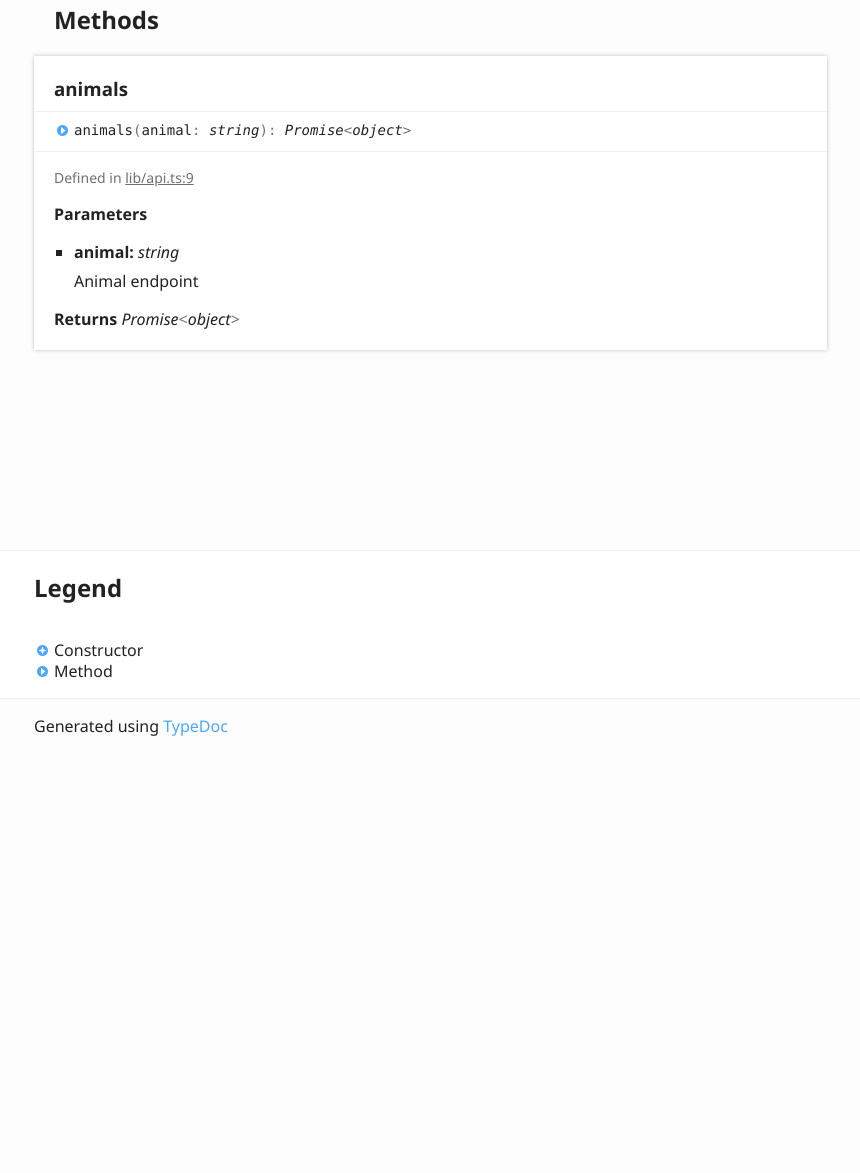
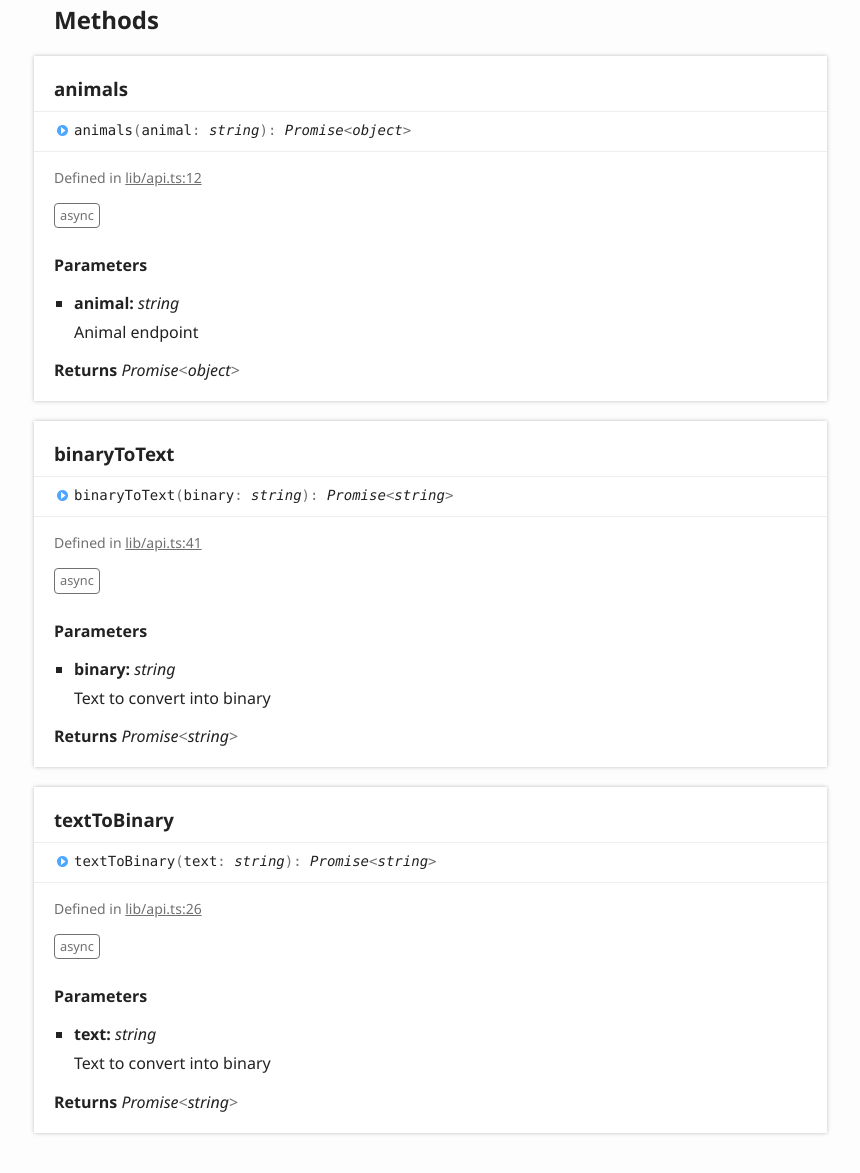
Before and after one commit to hidden-umbrella/akari, a plain HTML site: page classes/API.html in a window 1280 px wide. Shown: the part 967-2140 px from the top of the page, without its empty margins (6-866 px from the left). Before the commit the page ends 1720 px from the top, so only its background shows below. Drawn offline with Linux system fonts and the light colour scheme.

Commit message:
docs: Generated for 637787a0b1c6d244f3ef7fad6da69311ff9e8e2a

```diff
--- a/assets/js/search.js
+++ b/assets/js/search.js
@@ -1 +1 @@
-window.searchData = {"kinds":{"128":"Class","512":"Constructor","2048":"Method"},"rows":[{"id":0,"kind":128,"name":"API","url":"classes/API.html","classes":"tsd-kind-class"},{"id":1,"kind":512,"name":"constructor","url":"classes/API.html#constructor","classes":"tsd-kind-constructor tsd-parent-kind-class","parent":"API"},{"id":2,"kind":2048,"name":"animals","url":"classes/API.html#animals","classes":"tsd-kind-method tsd-parent-kind-class","parent":"API"}],"index":{"version":"2.3.9","fields":["name","parent"],"fieldVectors":[["name/0",[0,1.335]],["parent/0",[]],["name/1",[1,9.808]],["parent/1",[0,0.111]],["name/2",[2,9.808]],["parent/2",[0,0.111]]],"invertedIndex":[["animals",{"_index":2,"name":{"2":{}},"parent":{}}],["api",{"_index":0,"name":{"0":{}},"parent":{"1":{},"2":{}}}],["constructor",{"_index":1,"name":{"1":{}},"parent":{}}]],"pipeline":[]}}
+window.searchData = {"kinds":{"128":"Class","512":"Constructor","2048":"Method"},"rows":[{"id":0,"kind":128,"name":"API","url":"classes/API.html","classes":"tsd-kind-class"},{"id":1,"kind":512,"name":"constructor","url":"classes/API.html#constructor","classes":"tsd-kind-constructor tsd-parent-kind-class","parent":"API"},{"id":2,"kind":2048,"name":"animals","url":"classes/API.html#animals","classes":"tsd-kind-method tsd-parent-kind-class","parent":"API"},{"id":3,"kind":2048,"name":"textToBinary","url":"classes/API.html#textToBinary","classes":"tsd-kind-method tsd-parent-kind-class","parent":"API"},{"id":4,"kind":2048,"name":"binaryToText","url":"classes/API.html#binaryToText","classes":"tsd-kind-method tsd-parent-kind-class","parent":"API"}],"index":{"version":"2.3.9","fields":["name","parent"],"fieldVectors":[["name/0",[0,0.87]],["parent/0",[]],["name/1",[1,13.863]],["parent/1",[0,0.079]],["name/2",[2,13.863]],["parent/2",[0,0.079]],["name/3",[3,13.863]],["parent/3",[0,0.079]],["name/4",[4,13.863]],["parent/4",[0,0.079]]],"invertedIndex":[["animals",{"_index":2,"name":{"2":{}},"parent":{}}],["api",{"_index":0,"name":{"0":{}},"parent":{"1":{},"2":{},"3":{},"4":{}}}],["binarytotext",{"_index":4,"name":{"4":{}},"parent":{}}],["constructor",{"_index":1,"name":{"1":{}},"parent":{}}],["texttobinary",{"_index":3,"name":{"3":{}},"parent":{}}]],"pipeline":[]}}
--- a/classes/API.html
+++ b/classes/API.html
@@ -85,6 +85,8 @@
 							<h3>Methods</h3>
 							<ul class="tsd-index-list">
 								<li class="tsd-kind-method tsd-parent-kind-class"><a href="API.html#animals" class="tsd-kind-icon">animals</a></li>
+								<li class="tsd-kind-method tsd-parent-kind-class"><a href="API.html#binaryToText" class="tsd-kind-icon">binary<wbr>ToText</a></li>
+								<li class="tsd-kind-method tsd-parent-kind-class"><a href="API.html#textToBinary" class="tsd-kind-icon">text<wbr>ToBinary</a></li>
 							</ul>
 						</section>
 					</div>
@@ -119,9 +121,15 @@
 						<li class="tsd-description">
 							<aside class="tsd-sources">
 								<ul>
-									<li>Defined in <a href="https://github.com/hidden-umbrella/akari/blob/726c3f7/src/lib/api.ts#L9">lib/api.ts:9</a></li>
+									<li>Defined in <a href="https://github.com/hidden-umbrella/akari/blob/637787a/src/lib/api.ts#L12">lib/api.ts:12</a></li>
 								</ul>
 							</aside>
+							<div class="tsd-comment tsd-typography">
+								<dl class="tsd-comment-tags">
+									<dt>async</dt>
+									<dd></dd>
+								</dl>
+							</div>
 							<h4 class="tsd-parameters-title">Parameters</h4>
 							<ul class="tsd-parameters">
 								<li>
@@ -132,6 +140,70 @@
 								</li>
 							</ul>
 							<h4 class="tsd-returns-title">Returns <span class="tsd-signature-type">Promise</span><span class="tsd-signature-symbol">&lt;</span><span class="tsd-signature-type">object</span><span class="tsd-signature-symbol">&gt;</span></h4>
+						</li>
+					</ul>
+				</section>
+				<section class="tsd-panel tsd-member tsd-kind-method tsd-parent-kind-class">
+					<a name="binaryToText" class="tsd-anchor"></a>
+					<h3>binary<wbr>ToText</h3>
+					<ul class="tsd-signatures tsd-kind-method tsd-parent-kind-class">
+						<li class="tsd-signature tsd-kind-icon">binary<wbr>ToText<span class="tsd-signature-symbol">(</span>binary<span class="tsd-signature-symbol">: </span><span class="tsd-signature-type">string</span><span class="tsd-signature-symbol">)</span><span class="tsd-signature-symbol">: </span><span class="tsd-signature-type">Promise</span><span class="tsd-signature-symbol">&lt;</span><span class="tsd-signature-type">string</span><span class="tsd-signature-symbol">&gt;</span></li>
+					</ul>
+					<ul class="tsd-descriptions">
+						<li class="tsd-description">
+							<aside class="tsd-sources">
+								<ul>
+									<li>Defined in <a href="https://github.com/hidden-umbrella/akari/blob/637787a/src/lib/api.ts#L41">lib/api.ts:41</a></li>
+								</ul>
+							</aside>
+							<div class="tsd-comment tsd-typography">
+								<dl class="tsd-comment-tags">
+									<dt>async</dt>
+									<dd></dd>
+								</dl>
+							</div>
+							<h4 class="tsd-parameters-title">Parameters</h4>
+							<ul class="tsd-parameters">
+								<li>
+									<h5>binary: <span class="tsd-signature-type">string</span></h5>
+									<div class="tsd-comment tsd-typography">
+										<p>Text to convert into binary</p>
+									</div>
+								</li>
+							</ul>
+							<h4 class="tsd-returns-title">Returns <span class="tsd-signature-type">Promise</span><span class="tsd-signature-symbol">&lt;</span><span class="tsd-signature-type">string</span><span class="tsd-signature-symbol">&gt;</span></h4>
+						</li>
+					</ul>
+				</section>
+				<section class="tsd-panel tsd-member tsd-kind-method tsd-parent-kind-class">
+					<a name="textToBinary" class="tsd-anchor"></a>
+					<h3>text<wbr>ToBinary</h3>
+					<ul class="tsd-signatures tsd-kind-method tsd-parent-kind-class">
+						<li class="tsd-signature tsd-kind-icon">text<wbr>ToBinary<span class="tsd-signature-symbol">(</span>text<span class="tsd-signature-symbol">: </span><span class="tsd-signature-type">string</span><span class="tsd-signature-symbol">)</span><span class="tsd-signature-symbol">: </span><span class="tsd-signature-type">Promise</span><span class="tsd-signature-symbol">&lt;</span><span class="tsd-signature-type">string</span><span class="tsd-signature-symbol">&gt;</span></li>
+					</ul>
+					<ul class="tsd-descriptions">
+						<li class="tsd-description">
+							<aside class="tsd-sources">
+								<ul>
+									<li>Defined in <a href="https://github.com/hidden-umbrella/akari/blob/637787a/src/lib/api.ts#L26">lib/api.ts:26</a></li>
+								</ul>
+							</aside>
+							<div class="tsd-comment tsd-typography">
+								<dl class="tsd-comment-tags">
+									<dt>async</dt>
+									<dd></dd>
+								</dl>
+							</div>
+							<h4 class="tsd-parameters-title">Parameters</h4>
+							<ul class="tsd-parameters">
+								<li>
+									<h5>text: <span class="tsd-signature-type">string</span></h5>
+									<div class="tsd-comment tsd-typography">
+										<p>Text to convert into binary</p>
+									</div>
+								</li>
+							</ul>
+							<h4 class="tsd-returns-title">Returns <span class="tsd-signature-type">Promise</span><span class="tsd-signature-symbol">&lt;</span><span class="tsd-signature-type">string</span><span class="tsd-signature-symbol">&gt;</span></h4>
 						</li>
 					</ul>
 				</section>
@@ -157,6 +229,12 @@
 							</li>
 							<li class=" tsd-kind-method tsd-parent-kind-class">
 								<a href="API.html#animals" class="tsd-kind-icon">animals</a>
+							</li>
+							<li class=" tsd-kind-method tsd-parent-kind-class">
+								<a href="API.html#binaryToText" class="tsd-kind-icon">binary<wbr>ToText</a>
+							</li>
+							<li class=" tsd-kind-method tsd-parent-kind-class">
+								<a href="API.html#textToBinary" class="tsd-kind-icon">text<wbr>ToBinary</a>
 							</li>
 						</ul>
 					</li>
```
